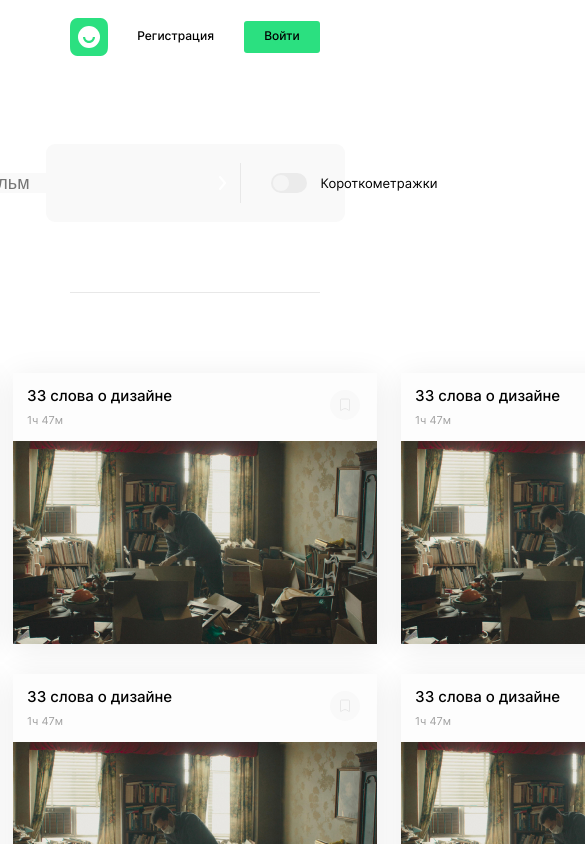
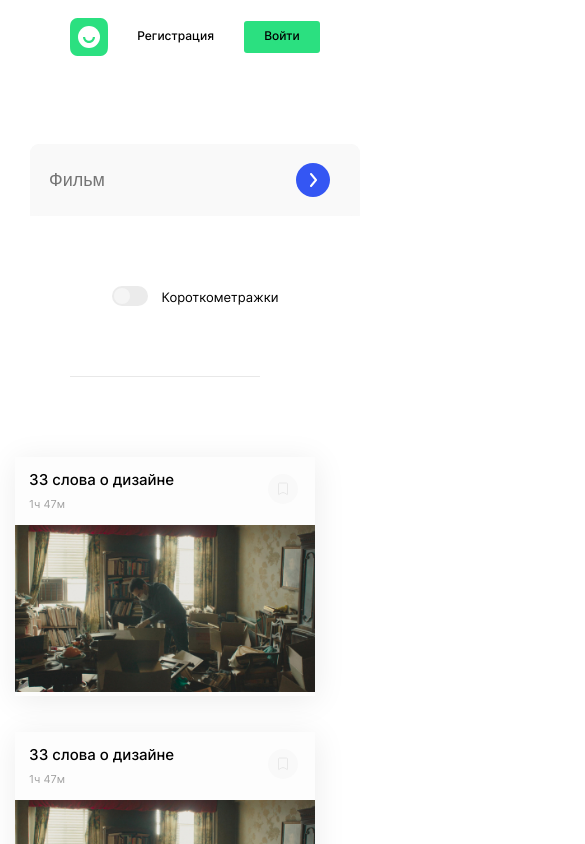
Before and after one commit to zubastu/movies-explorer-frontend, a React (Create React App) app: page /movies in a window 390 px wide. Shown: the top 844 px of the page, 585 px wide, since content can reach past the window. Built offline with nearby package versions, Linux system fonts and the light colour scheme.

Commit message:
форма поиска (адаптив)

```diff
--- a/src/components/CustomCheckbox/CustomCheckbox.css
+++ b/src/components/CustomCheckbox/CustomCheckbox.css
@@ -4,7 +4,7 @@
   align-items: center;
   box-sizing: border-box;
   margin: 0;
-  padding: 0 0 0 30px;
+  padding: 0 20px 0 30px;
   min-height: 40px;
   border-left: 1px solid #E8E8E8;
   gap: 14px;
@@ -49,3 +49,13 @@
 .custom-checkbox__input:checked:before{
   left: 18px;
 }
+@media screen and (max-width: 650px){
+  .custom-checkbox{
+    border: none;
+    padding: 0;
+    margin: 0;
+    background: #FFFFFF;
+    min-height: 90px;
+    align-items: flex-end;
+  }
+}
--- a/src/components/Footer/Footer.css
+++ b/src/components/Footer/Footer.css
@@ -7,7 +7,8 @@
   justify-content: flex-end;
   flex: 1 0 auto;
   box-sizing: border-box;
-  min-width: 100%;
+  width: 100%;
+  max-width: calc(100% - 70px *2);
 }
 .footer__description{
   margin: 0 0 20px 0;
--- a/src/components/Form/Form.css
+++ b/src/components/Form/Form.css
@@ -18,8 +18,10 @@
   margin: 0;
   padding: 0;
   display: flex;
+  flex: 1 0 auto;
+}
+.form__field__type_auth{
   flex-direction: column;
-  flex: 1 0 auto;
 }
 .form__label{
   display: flex;
@@ -60,13 +62,6 @@
   line-height: 12px;
   padding: 6px 0 0 0;
 }
-.form__submit{
-  margin: 0;
-  padding: 0;
-  border: none;
-  background-color: inherit;
-  cursor: pointer;
-}
 .form__submit_type_login{
   background-color: #3456F3;
   color: #FFFFFF;
--- a/src/components/Form/Form.js
+++ b/src/components/Form/Form.js
@@ -5,7 +5,7 @@ const Form = ({ formName }) => {
   if (formName === "login") {
     return (
       <form className={`form form__type_${formName}`}>
-        <fieldset className="form__field">
+        <fieldset className="form__field form__field__type_auth">
           <label className="form__label">
             E-mail
             <input
@@ -38,7 +38,7 @@ const Form = ({ formName }) => {
   if (formName === "register") {
     return (
       <form className={`form form__type_${formName}`}>
-        <fieldset className="form__field">
+        <fieldset className="form__field form__field__type_auth">
           <label className="form__label">
             Имя
             <input className={`form__input form__input_type_${formName}`} />
--- a/src/components/Movies/Movies.css
+++ b/src/components/Movies/Movies.css
@@ -4,11 +4,13 @@
   align-items: center;
 }
 .search-container{
-  padding: 70px 0 70px 0;
+  margin: 70px 0 70px 0;
   width: calc(100% - 70px *2);
   box-sizing: border-box;
   display: flex;
   justify-content: center;
+  background: #F9F9F9;
+  border-radius: 9px;
 }
 .movies__content{
   display: flex;
@@ -25,7 +27,8 @@
   align-items: center;
   justify-content: center;
   padding: 50px 0 80px 0;
-  min-width: 100%;
+  width: 100%;
+  max-width: calc(100% - 70px *2);
 }
 .load-more-btn{
   padding: 0;
@@ -36,3 +39,14 @@
   cursor: pointer;
   border-radius: 5px;
 }
+@media screen and (max-width:1000px) {
+  .search-container{
+    width: calc(100% - 30px *2);
+  }
+}
+@media screen and (max-width:650px) {
+  .search-container{
+    flex-direction: column;
+    max-width: calc(100% - 10px *2);
+  }
+}
--- a/src/components/MoviesCard/MoviesCard.css
+++ b/src/components/MoviesCard/MoviesCard.css
@@ -1,6 +1,7 @@
 .movie-card{
   max-height: 271px;
-  width: 364px;
+  max-width: 364px;
+  min-width: 300px;
   background: #FDFDFD;
   box-shadow: 1px 4px 30px rgba(0, 0, 0, 0.08);
 }
@@ -15,7 +16,7 @@
   gap: 9px;
 }
 .movie-card__title{
-  width: 280px;
+  width: 100%;
   margin: 0;
   font-size: 15px;
   font-weight: 500;
@@ -30,13 +31,10 @@
   color: #A0A0A0;
 }
 .movie-card__image{
-  width: 364px;
-  min-height: 203px;
-  max-height: 203px;
+  width: 100%;
   object-fit: cover;
   align-self: flex-end;
 }
-
 .movie-card__input{
   position: relative;
   width: 30px;
@@ -68,3 +66,8 @@
   left: 10px;
   top: 8px;
 }
+@media screen and (max-width: 1000px) {
+  .movie-card{
+    max-width: 339px;
+  }
+}
--- a/src/components/MoviesCardList/MoviesCardList.css
+++ b/src/components/MoviesCardList/MoviesCardList.css
@@ -7,4 +7,30 @@
   row-gap: 30px;
   justify-content: center;
   border-top: 1px solid #E8E8E8;
+  max-width: calc(100% - 70px * 2);
+  box-sizing: border-box;
 }
+@media screen and (max-width:1279px) {
+  .movies-card-list{
+    grid-template-columns: repeat(2, max-content);
+    grid-auto-rows: 1fr;
+    column-gap: 17px;
+    row-gap: 20px;
+    justify-content: center;
+    max-width: calc(100% - 30px * 2);
+    width: 100%;
+  }
+}
+@media screen and (max-width:1000px) {
+  .movies-card-list{
+    column-gap: 30px;
+    row-gap: 36px;
+  }
+}
+@media screen and (max-width:760px) {
+  .movies-card-list{
+    grid-template-columns: minmax(min-content, max-content);
+    grid-auto-rows: 1fr;
+    justify-content: center;
+  }
+}
--- a/src/components/Profile/Profile.css
+++ b/src/components/Profile/Profile.css
@@ -79,3 +79,16 @@
   background-color: transparent;
   cursor: pointer;
 }
+@media screen and (max-width: 500px){
+  .profile{
+    max-width: 260px;
+    align-items: center;
+    margin: 0 auto;
+  }
+  .profile__content{
+    min-width: 260px;
+  }
+  .profile__buttons{
+    min-width: 260px;
+  }
+}
--- a/src/components/SearchForm/SearchForm.css
+++ b/src/components/SearchForm/SearchForm.css
@@ -5,6 +5,7 @@
   padding: 19px 30px 19px 19px;
   background-color: #F9F9F9;
   border-radius: 9px;
+  box-sizing: border-box;
 }
 .form__input_type_search{
   font-size: 18px;
@@ -13,14 +14,22 @@
   background-color: #F9F9F9;
   color: #A0A0A0;
   padding: 0 0 0 10px;
+  flex: 1 0 auto;
+}
+.form__submit{
+  margin: 0;
+  padding: 0;
+  border: none;
+  background-color: inherit;
+  cursor: pointer;
 }
 .form__submit_type_search{
   background-image: url("../../images/submit-btn-search-form.svg");
   background-repeat: no-repeat;
   background-position: center;
   background-color: #3456F3;
-  min-height: 34px;
-  min-width: 34px;
+  height: 34px;
+  width: 34px;
   border-radius: 48px;
   margin: 0 30px 0 0;
 }
@@ -28,3 +37,17 @@
   max-height: 32px;
   max-width: 32px;
 }
+@media screen and (max-width:650px) {
+  .form__type_search{
+    flex-direction: column;
+  }
+  .search-icon{
+    display: none;
+  }
+  .form__field__type_search{
+    width: 100%;
+  }
+  .form__submit_type_search{
+    margin: 0;
+  }
+}
--- a/src/components/SearchForm/SearchForm.js
+++ b/src/components/SearchForm/SearchForm.js
@@ -5,17 +5,22 @@ import CustomCheckbox from "../CustomCheckbox/CustomCheckbox";
 
 const SearchForm = () => {
   return (
+    <>
       <form className="form form__type_search">
         <img className="search-icon" alt="Картинка поиска" src={searchIcon} />
-      <fieldset className="form__field">
+        <fieldset className="form__field form__field__type_search">
           <input
             className="form__input form__input_type_search"
             placeholder="Фильм"
           />
+          <button
+            type="submit"
+            className="form__submit form__submit_type_search"
+          />
         </fieldset>
-      <button type="submit" className="form__submit form__submit_type_search" />
+      </form>
       <CustomCheckbox />
-    </form>
+    </>
   );
 };
 
```
Lines whose indentation alone changed are shown as unchanged.
